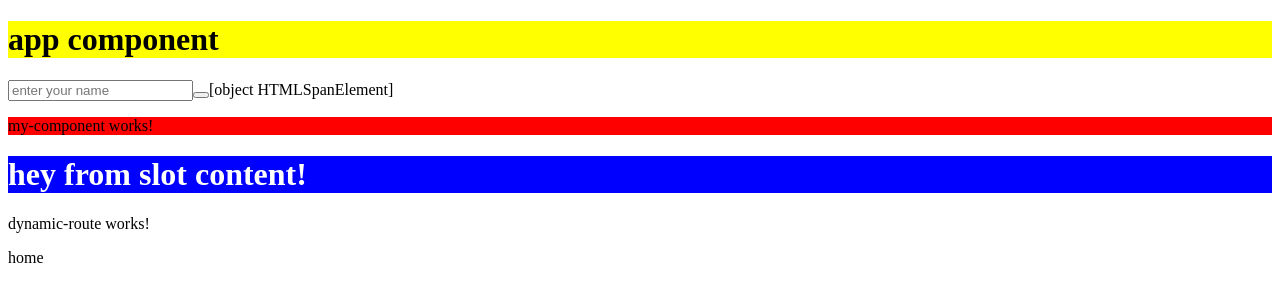
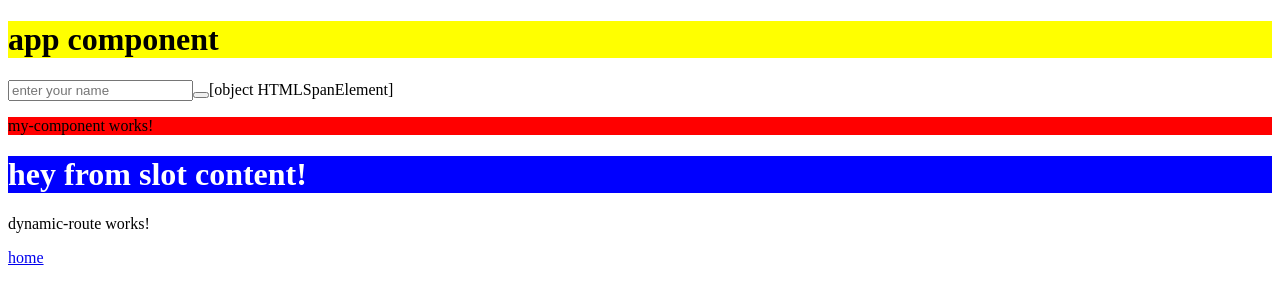
Before and after one commit to lalit-shriffle/angular-learning, an Angular app: page /dynamic/1 in a window 1280 px wide. Shown: the top 304 px of the page. Built offline with nearby package versions, Linux system fonts and the light colour scheme.

Commit message:
added link navigation using routerLink

```diff
--- a/src/app/app.routes.ts
+++ b/src/app/app.routes.ts
@@ -7,15 +7,17 @@ import { DynamicRouteComponent } from './dynamic-route/dynamic-route.component';
 import { ResolveService } from './resolve.service';
 
 export const routes: Routes = [
-    {path:"first", component:MyComponentComponent,children:[
+    {
+        path:"first", component:MyComponentComponent,
+        children:[
         {path:"child1",component:Child1Component},
         {path:"child2",component: Child2Component}
-    ]},
+    ]
+    },
     {path: "second", component: ManualComponent},
     {
         path: "dynamic/:id",
         resolve: {resolvedData: ResolveService},
-        loadComponent: ()=> import("./dynamic-route/dynamic-route.component").then((module)=>module.DynamicRouteComponent)
-
-        }
+        loadComponent: ()=> import("./dynamic-route/dynamic-route.component").then((component)=>component.DynamicRouteComponent)
+    }
 ];
--- a/src/app/dynamic-route/dynamic-route.component.html
+++ b/src/app/dynamic-route/dynamic-route.component.html
@@ -1,2 +1,2 @@
 <p>dynamic-route works!</p>
-<a routerLink="/">home</a>
+<a routerLink="/first/child1" routerLinkActive="active">home</a>
--- a/src/app/dynamic-route/dynamic-route.component.ts
+++ b/src/app/dynamic-route/dynamic-route.component.ts
@@ -1,10 +1,10 @@
 import { Component } from '@angular/core';
-import { ActivatedRoute } from '@angular/router';
+import { ActivatedRoute, RouterLink, RouterLinkActive, RouterOutlet } from '@angular/router';
 
 @Component({
   selector: 'app-dynamic-route',
   standalone: true,
-  imports: [],
+  imports: [RouterOutlet, RouterLink, RouterLinkActive],
   templateUrl: './dynamic-route.component.html',
   styleUrl: './dynamic-route.component.css'
 })
```
